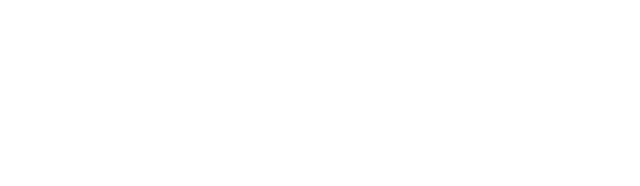
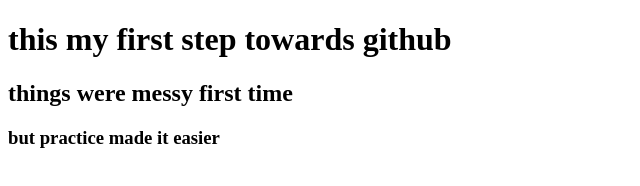
Before and after one commit to Shailly-Purohit/my-second-repo, a plain HTML site: page index.html in a window 1280 px wide. Shown: the whole page, without its empty margins (0-640 px from the left). Drawn offline with Linux system fonts and the light colour scheme.

Commit message:
added header

```diff
--- a/index.html
+++ b/index.html
@@ -7,6 +7,8 @@
     <title>my-second-repo</title>
 </head>
 <body>
-
+    <h1>this my first step towards github</h1>
+    <h2>things were messy first time</h2>
+    <h3>but practice made it easier</h3>
 </body>
 </html>
```
